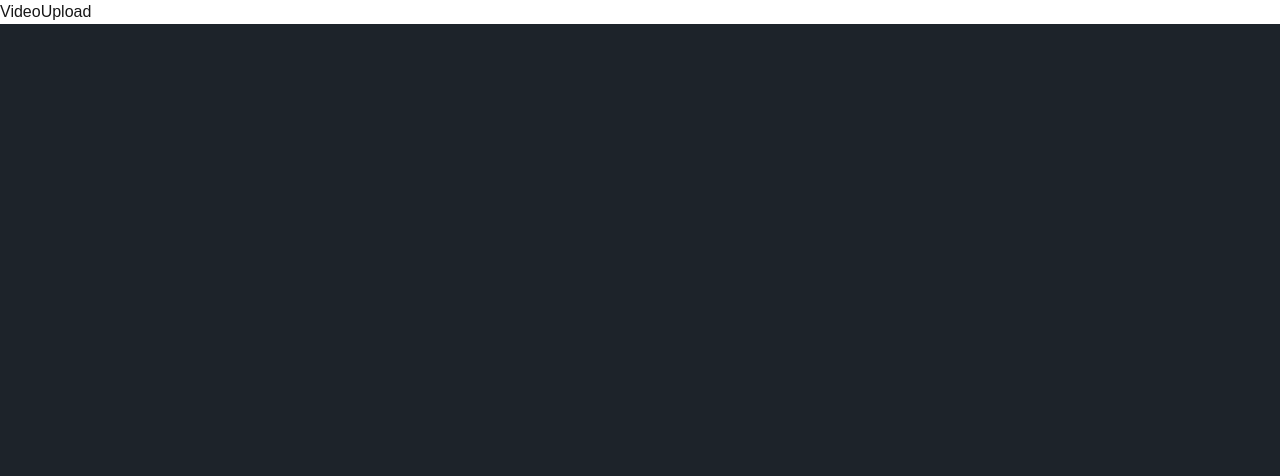
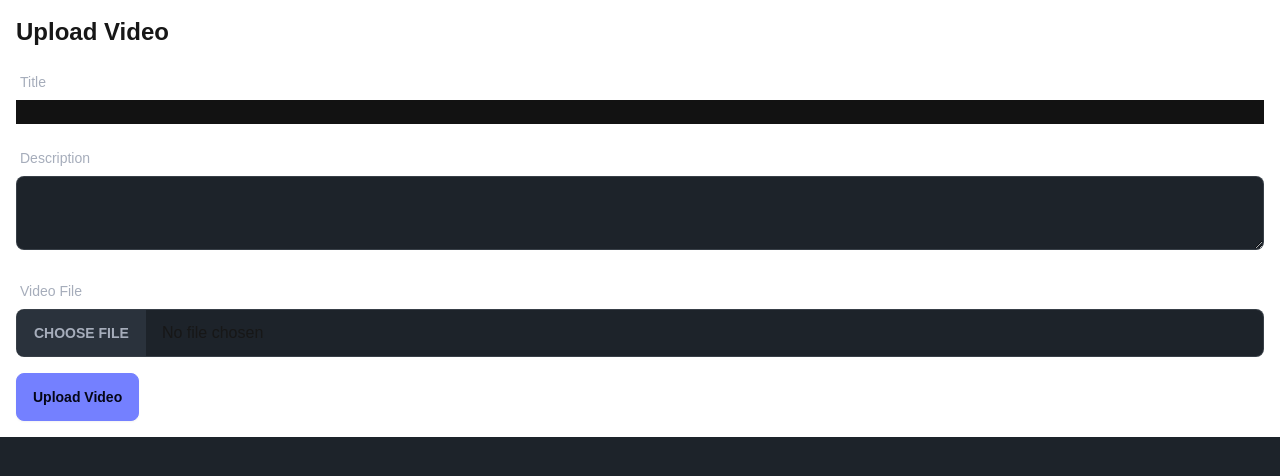
Before and after one commit to nitesh052000/Cloudinary-Saas, a Next.js app: page /video-upload in a window 1280 px wide. Shown: the top 476 px of the page. Built offline with nearby package versions, Linux system fonts and the light colour scheme.

Commit message:
added ui

```diff
--- a/app/(app)/social-share/page.tsx
+++ b/app/(app)/social-share/page.tsx
@@ -6,16 +6,16 @@ import axios from 'axios';
 
 const socialFormats = {
   "Facebook Cover (205:78)": {
+    width: 820,
+    height: 312,
+    aspectRatio: "205:78",
+  },
+  "Instagram Square (1:1)": {
     width: 1080,
     height: 1080,
     aspectRatio: "1:1",
   },
-  "Intagram Square (1:1)": {
-    width: 1080,
-    height: 1080,
-    aspectRatio: "1:1",
-  },
-  "Intagram Portrait (4:5)": {
+  "Instagram Portrait (4:5)": {
     width: 1080,
     height: 1350,
     aspectRatio: "4:5",
@@ -30,11 +30,6 @@ const socialFormats = {
     height: 500,
     aspectRatio: "3:1",
   },
-  "LinkedIn Post (4:2)": {
-    width: 1200,
-    height: 627,
-    aspectRatio: "4:2",
-  },
 }
 
 type socialFormats = keyof typeof socialFormats;
@@ -43,7 +38,7 @@ const SocialShare = () => {
 
  const [uploadImage, setUploadImage] = useState<string | null>(null);
  const [isUploading, setIsUploading] = useState(false);
- const [selectedFormat,setSelectedFormat] = useState<socialFormats>("Intagram Square (1:1)");
+ const [selectedFormat,setSelectedFormat] = useState<socialFormats>("Instagram Square (1:1)");
  const [isTransforming, setIsTransforming] = useState(false);
  const imageRef = useRef<HTMLImageElement | null>(null);
 
@@ -51,7 +46,7 @@ const SocialShare = () => {
     if(uploadImage){
       setIsTransforming(true);
     }
- },[uploadImage,isTransforming])
+ },[uploadImage])
 
 
   const handleUpload = async (event: React.ChangeEvent<HTMLInputElement>) => {
@@ -114,7 +109,7 @@ const SocialShare = () => {
           </div>
           {isUploading && (
             <div className='mt-4'>
-              <progress className="progress progress-primary w-56" value="0" max="100"></progress>
+              <progress className="progress progress-primary w-full"></progress>
             </div>
           )}
           {uploadImage && (
@@ -148,7 +143,7 @@ const SocialShare = () => {
                    aspectRatio={socialFormats[selectedFormat].aspectRatio}
                    gravity='auto'
                    ref={imageRef}
-                   onLoad={()=> setIsTransforming(false)}
+                   onLoad = {() => setIsTransforming(false)}
                   />
                 </div>
               </div>
--- a/app/(app)/video-upload/page.tsx
+++ b/app/(app)/video-upload/page.tsx
@@ -1,9 +1,81 @@
-import React from 'react'
+'use client'
+import React, { useState } from 'react'
+import axios from 'axios'
+import { useRouter } from 'next/navigation';
+
 
 const VideoUpload = () => {
+
+  const [file,setFile] = useState<File | null>(null);
+  const [title,setTitle] = useState("");
+  const [description,setDescription] = useState("");
+  const [isUploading,setIsUploading] = useState(false);
+
+   const router = useRouter();
+   console.log("router",router);
+
+   const MAX_FILE_SIZE = 70*1024*1024;
+
+   const handleSubmit = async(event: React.FormEvent) =>{
+
+    event.preventDefault()
+
+    if(!file) return;
+
+    console.log("file",file);
+
+    if(file.size > MAX_FILE_SIZE){
+      alert("File size too large");
+      return;
+    }
+
+    setIsUploading(true);
+    const formData = new FormData();
+    formData.append("file",file);
+    formData.append("title",title);
+    formData.append("description",description);
+    formData.append("originalSize",file.size.toString());
+
+    try{
+      const response =  await axios.post("api/video-upload",formData);
+
+      if(!response) throw new Error("Failed to upload image");
+
+
+    } catch(error){
+          console.log("error",error);
+    } finally{
+      setIsUploading(false);
+    }
+   }
+
+
   return (
-    <div>
-   VideoUpload
+    <div className=' container mx-auto p-4'>
+      <h1 className=' text-2xl font-bold mb-4'>Upload Video</h1>
+      <form onSubmit={handleSubmit} className=' space-y-4'>
+          <div>
+            <label className='label'>
+              <span className=' label-text'>Title</span>
+            </label>
+            <input className=' inout input-bordered w-full' type='text' value={title} onChange={(e)=>setTitle(e.target.value)} required></input>
+          </div>
+          <div>
+            <label className='label'>
+              <span className=' label-text'>Description</span>
+            </label>
+            <textarea className=' textarea textarea-bordered w-full' value={description} onChange={(e) => setDescription(e.target.value)} />
+          </div>
+          <div>
+            <label className='label'>
+              <span className='label-text'>Video File</span>
+            </label>
+            <input className='file-input file-input-bordered w-full' required onChange={(e) => setFile(e.target.files?.[0] || null)} type='file' accept='video/*'></input>
+          </div>
+          <button type='submit' className='btn btn-primary' disabled={isUploading}>
+            {isUploading?"uploading...":"Upload Video"}
+          </button>
+      </form>
     </div>
   )
 }
--- a/app/api/image-upload/route.ts
+++ b/app/api/image-upload/route.ts
@@ -5,9 +5,9 @@ import { NextRequest,NextResponse } from 'next/server';
 
 // Configuration
     cloudinary.config({
-        cloud_name: 'dzidl5hzf',
-        api_key: '365124755136622',
-        api_secret: '<your_api_secret>' // Click 'View API Keys' above to copy your API secret
+        cloud_name: process.env.NEXT_PUBLIC_CLOUDINARY_CLOUD_NAME,
+        api_key: process.env.CLOUDINARY_API_KEY,
+        api_secret: process.env.CLOUDINARY_API_SECRET // Click 'View API Keys' above to copy your API secret
     });
 
 interface cloudinaryUploadResult {
--- a/app/api/video-upload/route.ts
+++ b/app/api/video-upload/route.ts
@@ -8,9 +8,9 @@ const prisma = new PrismaClient();
 
 // Configuration
     cloudinary.config({
-        cloud_name: 'dzidl5hzf',
-        api_key: '365124755136622',
-        api_secret: '<your_api_secret>' // Click 'View API Keys' above to copy your API secret
+        cloud_name: process.env.NEXT_PUBLIC_CLOUDINARY_CLOUD_NAME,
+        api_key: process.env.CLOUDINARY_API_KEY,
+        api_secret: process.env.CLOUDINARY_API_SECRET// Click 'View API Keys' above to copy your API secret
     });
 
 interface cloudinaryUploadResult {
@@ -21,7 +21,9 @@ interface cloudinaryUploadResult {
 }
 
 export async function POST(request:NextRequest){
-    const {userId} = auth();
+
+    const authData = await auth();
+    const {userId} = authData;
 
     if(!userId){
         return NextResponse.json(new Error('Unauthorized'), {status:401})
@@ -34,8 +36,6 @@ export async function POST(request:NextRequest){
         const title = formData.get("title") as string | null;
         const description = formData.get("description") as string | null;
         const originalSize = formData.get("originalSize") as string | null;
-
-
 
 
         if(!file){
--- /dev/null
+++ b/components/VideoCard.tsx
@@ -0,0 +1,64 @@
+import React, { useCallback, useState } from 'react'
+import { getCldImageUrl,getCldVideoUrl } from 'next-cloudinary'
+import { Url } from 'next/dist/shared/lib/router/router';
+
+interface VideoCardProps {
+    video: Video;
+    onDownload :(Url:string,title:string) => void;
+}
+
+const VideoCard: React.FC<VideoCardProps>= ({video,onDownload}) => {
+
+  const [isHovered,setIsHovered] = useState(false);
+  const [previewError,setPreviewError] = useState(false);
+
+   const getThumbnailUrl = useCallback((publicId:'string')=>{
+               return getCldImageUrl({
+                src:publicId,
+                width:400,
+                height:225,
+                crop:"fill",
+                gravity:"auto",
+                format:"jpg",
+                quality:"auto",
+                assetType:"video"
+               })
+   },[])
+
+   const getFullVideoUrl = useCallback((publicId:'string')=>{
+               return getCldVideoUrl({
+                src:publicId,
+                width:1920,
+                height:1080,
+
+               })
+   },[])
+
+   const getFullVideoUrl = useCallback((publicId:'string')=>{
+               return getCldVideoUrl({
+                src:publicId,
+                width:1920,
+                height:1080,
+
+               })
+   },[])
+
+   const getPreviewVideoUrl = useCallback((publicId:'string')=>{
+               return getCldVideoUrl({
+                src:publicId,
+                width:400,
+                height:225,
+                rawTransformations:["e_preview: duration"]
+
+               })
+   },[])
+
+  return (
+    <div className=' card bg-base-100 shadow-xl hover:shadow-2xl transition-all duration-300'>
+
+
+    </div>
+  )
+}
+
+export default VideoCard
--- a/package.json
+++ b/package.json
@@ -13,6 +13,8 @@
     "@prisma/client": "^6.3.1",
     "axios": "^1.7.9",
     "cloudinary": "^2.5.1",
+    "dayjs": "^1.11.13",
+    "filesize": "^10.1.6",
     "next": "15.1.6",
     "next-cloudinary": "^6.16.0",
     "react": "^19.0.0",
```
Also changed, not shown: 1 other file (tests, documents, lock files or other folders).
